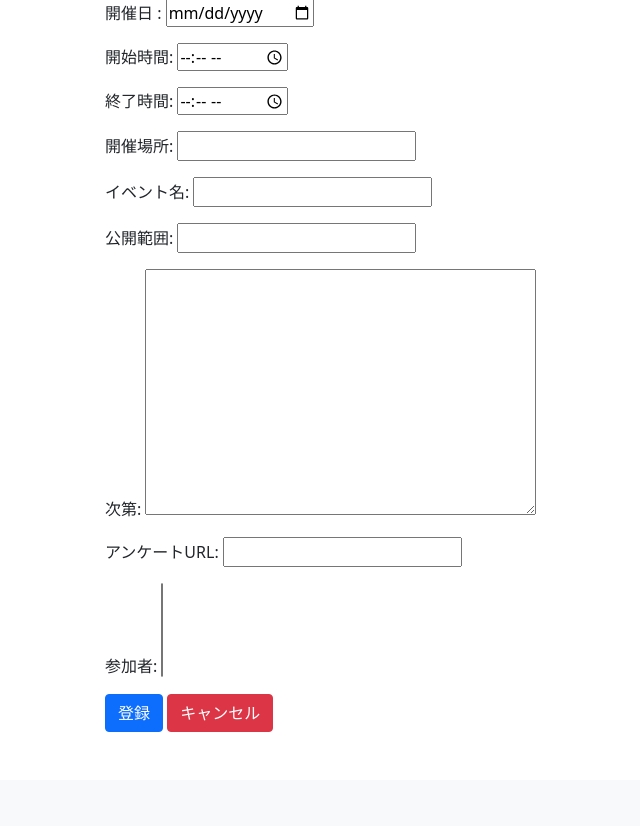
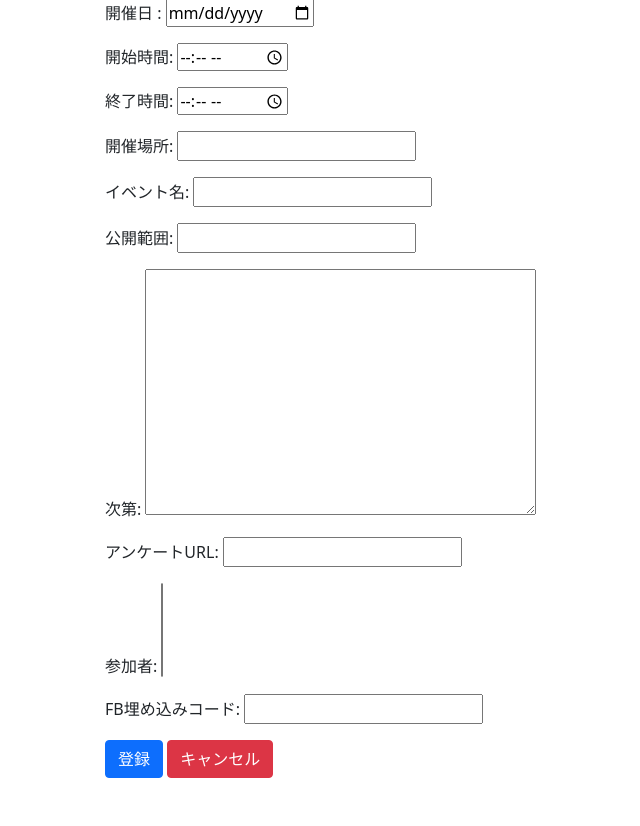
Before and after one commit to takekobaya/seigikou_portal_pythonanywhere, a Django app: page /create/ in a window 1280 px wide. Shown: the part 204-1030 px from the top of the page, without its empty margins (262-902 px from the left). Before the commit the page ends 936 px from the top, so only its background shows below. Run offline with Django 3.2, Linux system fonts and the light colour scheme.

Commit message:
FBの埋め込みリンクを追加

```diff
--- a/Template/Event_detail.html
+++ b/Template/Event_detail.html
@@ -30,6 +30,10 @@
       </tr>
     <tbody>
   </table>
+  <div>
+    <p>イベントリンク</p>
+    {{ event_detail.SNSLink_url|safe}}
+  </div>
   <div class="container">
     <p><a class='btn btn-primary' href="{% url 'App:update' pk=event_detail.pk %}">更新</a>
     <a class='btn btn-primary' href="{% url 'App:ppt' pk=event_detail.pk %}">PPT出力</a></p>
--- a/seigikou_portal_app/forms.py
+++ b/seigikou_portal_app/forms.py
@@ -29,9 +29,10 @@ class EventForm(forms.ModelForm):
     class Meta:
         model = Event
         fields =("day","starttime","endtime","location",
-              "name","public","contents","question_url","member")
+              "name","public","contents","question_url","member","SNSLink_url")
         labels = {"day":"開催日  ","starttime":"開始時間","endtime":"終了時間","location":"開催場所",
-              "name":"イベント名","public":"公開範囲","contents":"次第","question_url":"アンケートURL","member":"参加者"}
+              "name":"イベント名","public":"公開範囲","contents":"次第","question_url":"アンケートURL",
+              "member":"参加者","SNSLink_url":"FB埋め込みコード"}
         widgets = {
             'day': DateInput(format='%Y/%m/%d', attrs={'type': 'date'}),
             'starttime': TimeInput(format='%H:%M', attrs={'type': 'time'}),
--- a/seigikou_portal_app/models.py
+++ b/seigikou_portal_app/models.py
@@ -87,6 +87,7 @@ class Event(models.Model):
     contents = models.TextField(max_length=512,blank=True,null=True)
     question_url = models.URLField(max_length=100,blank=True,null=True)
     member = models.ManyToManyField(Member,related_name='Members',blank=True)
+    SNSLink_url = models.CharField(max_length=1024,blank=True,null=True)
 
     class Meta:
         db_table = 'Event'
```
Also changed, not shown: seigikou_portal_app/migrations/0006_alter_account_id_alter_bumon_id_alter_event_id_and_more.py (deleted), seigikou_portal_app/migrations/0008_merge_20240201_2143.py (deleted).
